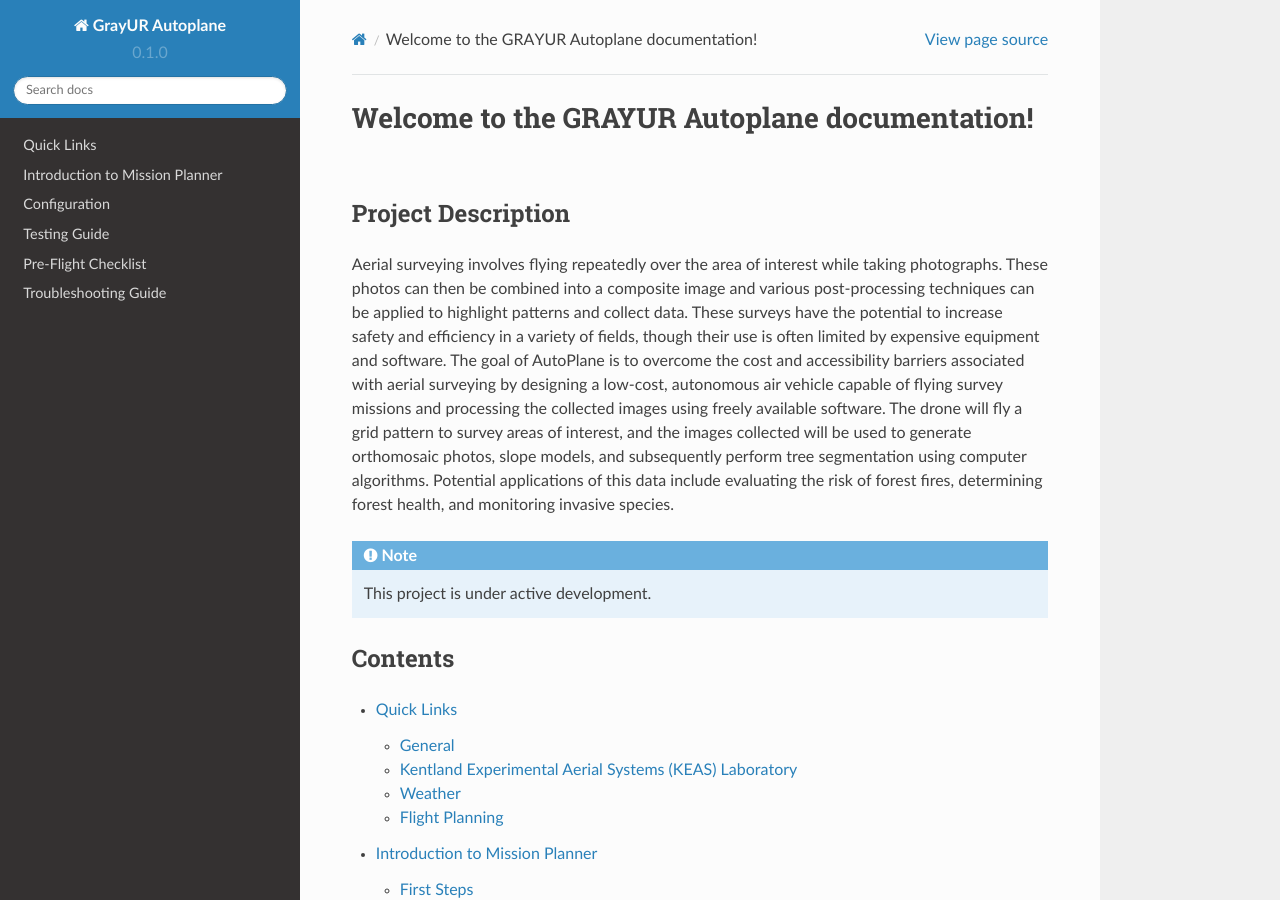
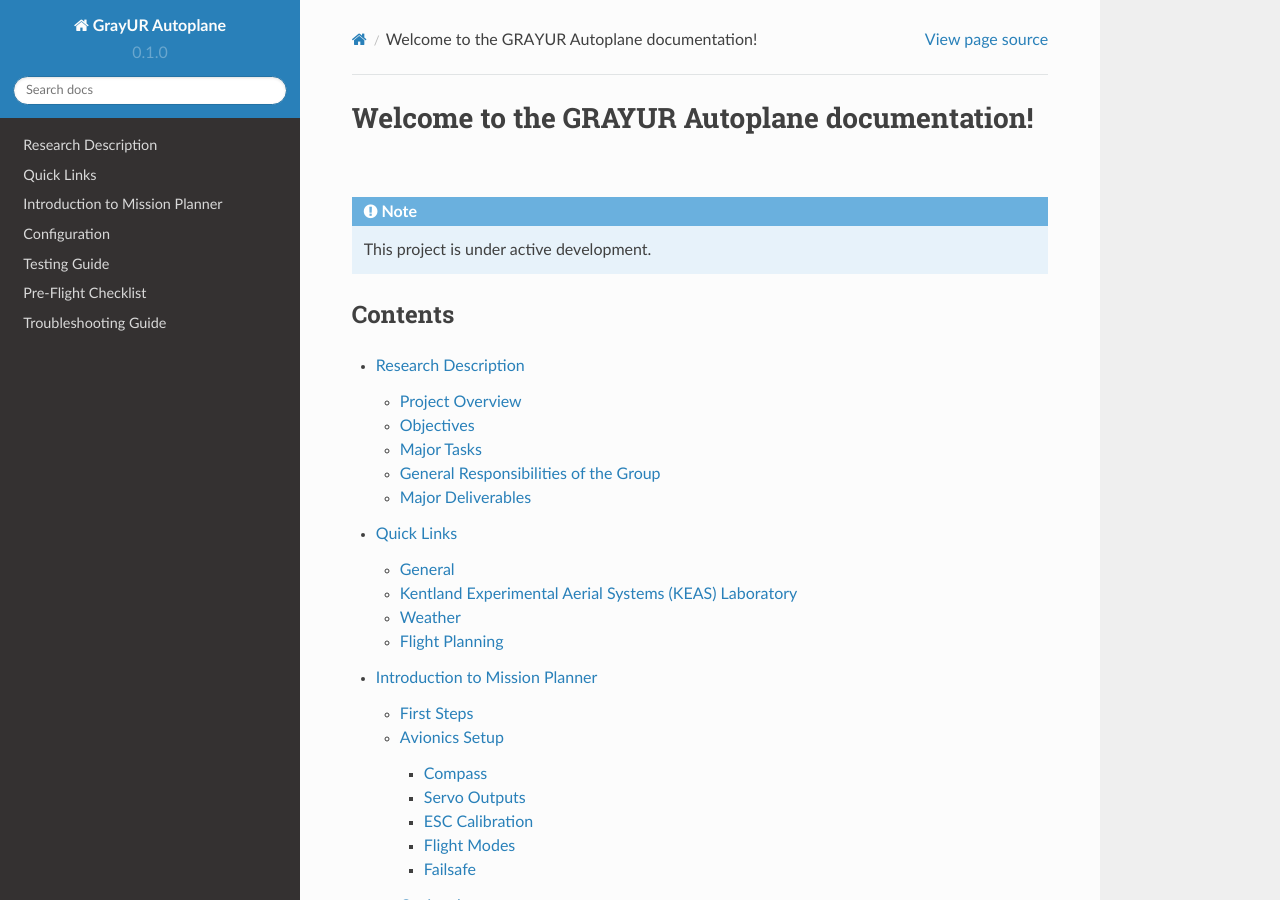
Before and after one commit to ben20vt/GrayUR-AutoPlane, a Sphinx documentation site: the page built from docs/source/index.rst, in a window 1280 px wide and 900 px high. Built offline with Sphinx 7.4.7 and the Read the Docs theme 2.0.0, drawn with Linux system fonts in a browser that asks for light colours; some of the changed lines change nothing that is shown.

Commit message:
moved proj. desc. to new page

```diff
--- a/docs/source/index.rst
+++ b/docs/source/index.rst
@@ -1,19 +1,7 @@
 Welcome to the GRAYUR Autoplane documentation!
 ###############################################
 
-Project Description
-********************
-Aerial surveying involves flying repeatedly over the area of interest while taking photographs.
-These photos can then be combined into a composite image and various post-processing
-techniques can be applied to highlight patterns and collect data. These surveys have the potential
-to increase safety and efficiency in a variety of fields, though their use is often limited by
-expensive equipment and software. The goal of AutoPlane is to overcome the cost and
-accessibility barriers associated with aerial surveying by designing a low-cost, autonomous air
-vehicle capable of flying survey missions and processing the collected images using freely
-available software. The drone will fly a grid pattern to survey areas of interest, and the images
-collected will be used to generate orthomosaic photos, slope models, and subsequently perform
-tree segmentation using computer algorithms. Potential applications of this data include
-evaluating the risk of forest fires, determining forest health, and monitoring invasive species.
+
 
 .. Check out the :doc:`usage` section for further information, including
 .. how to :ref:`installation` the project.
@@ -26,7 +14,7 @@ Contents
 *********
 
 .. toctree::
-
+   project_description
    quick_links
    mission_planner
    configuration
--- /dev/null
+++ b/docs/source/project_description.rst
@@ -0,0 +1,66 @@
+Research Description
+#############################
+
+Project Overview
+*****************
+Aerial surveying involves flying repeatedly over the area of interest while taking photographs.
+These photos can then be combined into a composite image and various post-processing
+techniques can be applied to highlight patterns and collect data. These surveys have the potential
+to increase safety and efficiency in a variety of fields, though their use is often limited by
+expensive equipment and software. The goal of AutoPlane is to overcome the cost and
+accessibility barriers associated with aerial surveying by designing a low-cost, autonomous air
+vehicle capable of flying survey missions and processing the collected images using freely
+available software. The drone will fly a grid pattern to survey areas of interest, and the images
+collected will be used to generate orthomosaic photos, slope models, and subsequently perform
+tree segmentation using computer algorithms. Potential applications of this data include
+evaluating the risk of forest fires, determining forest health, and monitoring invasive species.
+
+Objectives
+***********
+#. Fly MK IV Airframe
+#. Capture high-quality image data sets
+#. Demonstrate classification algorithm
+#. Secure new research partners
+
+Major Tasks
+************
+The major tasks of the project are outlined below. These are nominal and are likely to change
+somewhat throughout the course of the year. These are meant to illustrate the general nature of
+the work that the position entails.
+
+	1. MK.IV Preliminary Design and Budget (airframe Team)
+	2. MK.IV Airframe construction
+	3. Flight Control Setup and Ground Testing
+	4. Flight testing
+	5. Crosstrain current and new members
+	6. Optimize image collection to plan for algorithm development (Image Processing Team)
+	7. Implement semi autonomous waypoint missions
+	8. Feature extraction using video processing
+	9. Build and integrate stabilization rig for the onboard camera
+
+General Responsibilities of the Group
+************************************************
+Students participating in the GrayUR undergraduate research group will register for an ENGE
+2994 or ENGE 4994 undergraduate research course. Typically, students enroll for a 1 credit-
+hour course load. Under certain circumstances, we can look at extending this up to as many as 3
+credits per semester and can sometimes explore technical elective credit within your major.
+
+Though not required, the expectation is that you will continue on with the team for two
+semesters, though we will examine the relationship at the end of the fall semester.
+
+In addition to the major technical tasks listed above, all members of the GrayUR undergraduate
+research team should expect
+- To devote ~3 hours/week to research for each credit hour
+- To attend a biweekly team meeting with Dr. Gray
+- To attend a monthly all-hands meeting with Dr. Gray
+- To participate in periodic reporting (symposia, research poster sessions, etc.)
+
+Major Deliverables
+*******************
+All student teams will have the following deliverables
+- One progress presentation to the entire GrayUR group each semester
+- Year-end presentation at the Office of Undergraduate Research Symposium
+- Final project reporting
+	- Final report
+	- Final slides
+	- Final personal reflection
```
